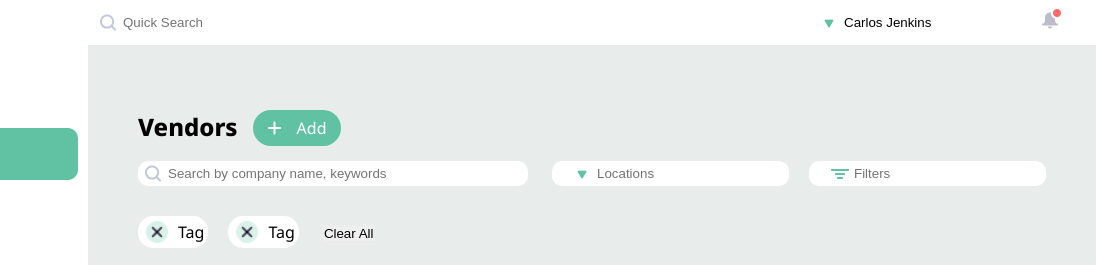
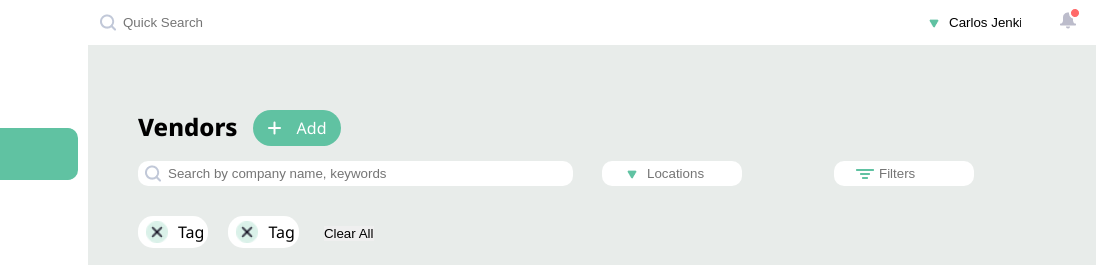
Before and after one commit to SreyasSree/offerpedia, a plain HTML site: page vendors.html in a window 1280 px wide. Shown: the top 265 px of the page, 184-1280 px from the left. Drawn offline with Linux system fonts and the light colour scheme.

Commit message:
few buggig

```diff
--- a/style.css
+++ b/style.css
@@ -71,6 +71,16 @@ h2{
 }
 
 
+
+
+
+.flex{
+    display: flex;
+    justify-content: space-between;
+}
+.searchbar{
+    width: 100%;
+}
 .mono{
     display: flex;
 }
@@ -141,13 +151,13 @@ h2{
 .bell{
     display: flex;
     align-items: center;
-    padding-right: 20px;
+    padding-right: 10px;
 }
 .carlos{
     display: flex;
 }
 .carlos input{
-    width: 100%;
+    width: 90px;
     padding: 10px;
     background: url(./images/Drop\ down.png) no-repeat scroll 7px ;
     padding-left:30px;
@@ -217,6 +227,9 @@ h2{
 }
 .anywhere img{
     width: 100%;
+}
+.anywhere input{
+    width: 80px;
 }
 #place{
     background: url(./images/Drop\ down.png) no-repeat scroll 7px;
@@ -492,6 +505,9 @@ h2{
     .mcdonald{
         flex-direction: column;
     }
+    #search{
+        grid-column: span 4;
+    }
 }
 @media screen and (max-width:560px){
     .three{
--- a/vendors.html
+++ b/vendors.html
@@ -53,7 +53,7 @@
                 </div>
             </div>
             <div class="lo">
-                <a href="">
+                <a href="./login.html">
                     <img src="./images/Icons.png" alt="">
                     <p>Logout</p>
                 </a>
@@ -64,6 +64,7 @@
                 <div class="menuicon">
                     <i class="fa-solid fa-bars"></i>
                 </div>
+                <div class="flex searchbar">
                     <div class="qsb">
                         <input type="text" placeholder="Quick Search">
                     </div>
@@ -76,6 +77,7 @@
                         </div>
                         <div class="bellimg">
                             <img src="./images/Notification.png" alt="">
+                        </div>
                     </div>
                 </div>
             </div>
```
Also changed, not shown: campaign.html (+3 -1 lines), index.html (+3 -1 lines), vendorsub.html (+3 -1 lines), offerpedia.js (added). Lines whose indentation alone changed are shown as unchanged.
